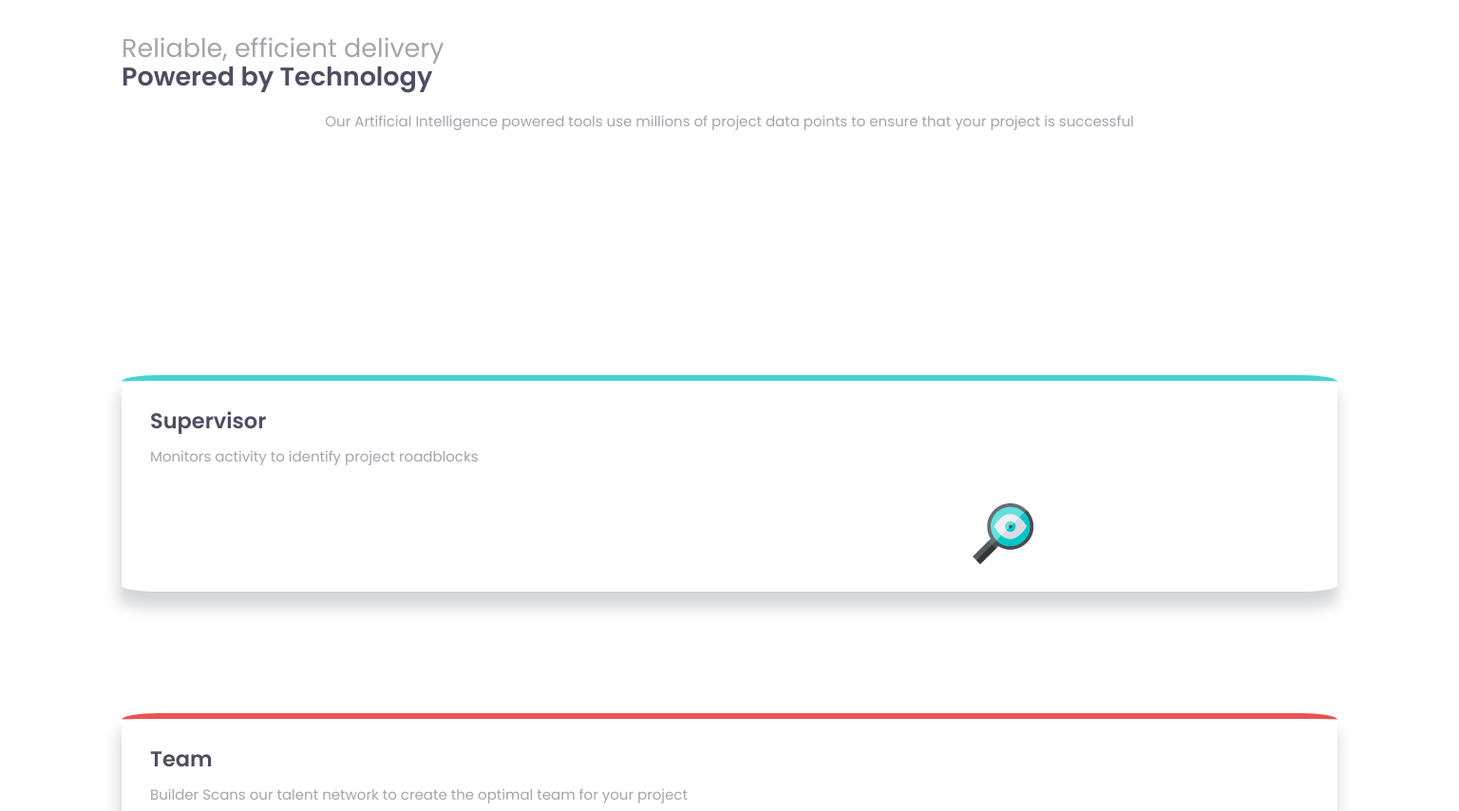
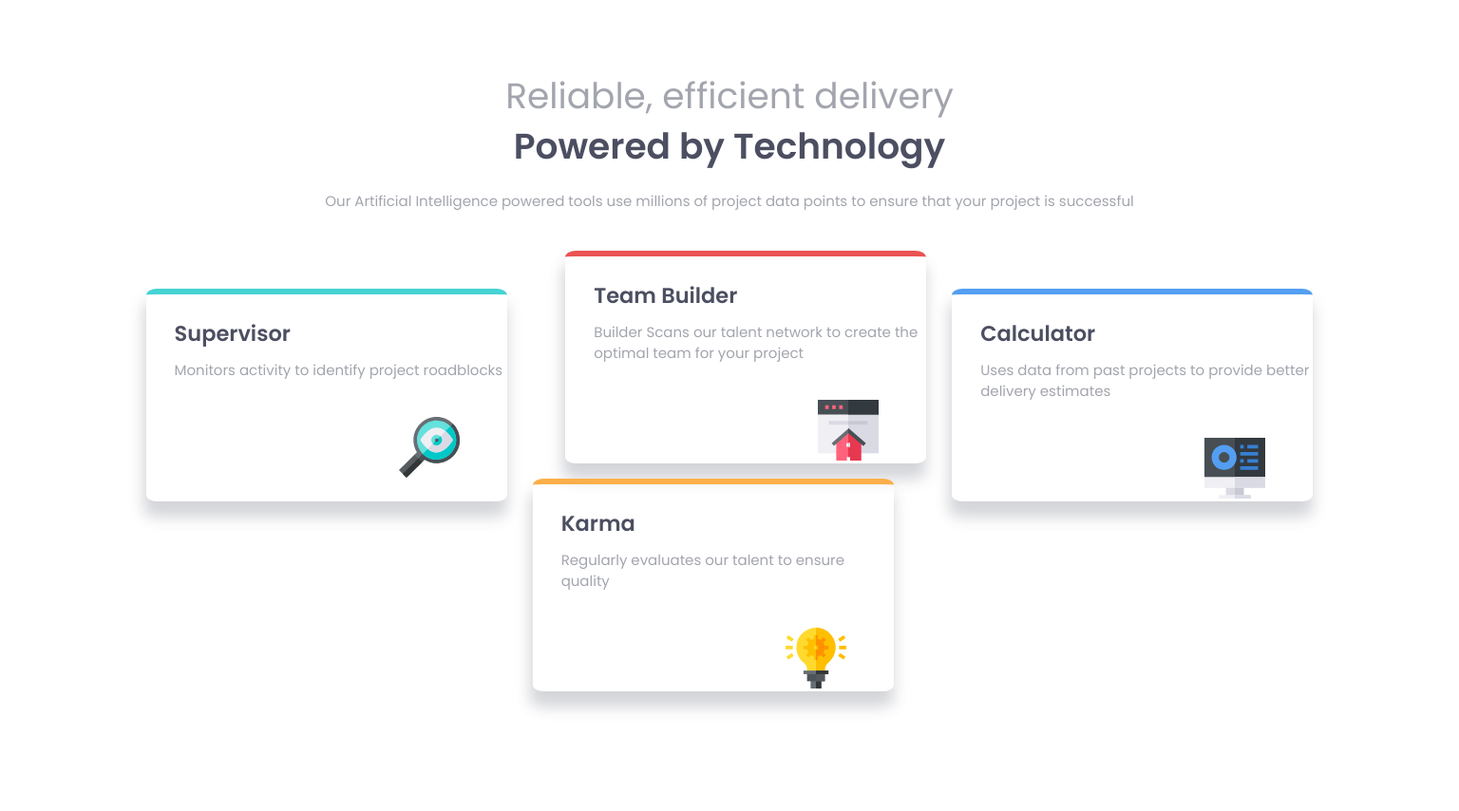
Before and after one commit to Rzva03/four-card-feature-section, a plain HTML site: page index.html in a window 1536 px wide. Shown: the top 854 px of the page at 95% size. Drawn offline with Linux system fonts and the light colour scheme.

Commit message:
Add files via upload

```diff
--- a/css/style.css
+++ b/css/style.css
@@ -6,8 +6,6 @@
   --darkBlue: hsl(234, 12%, 34%);
   --grayishBlue: hsl(229, 6%, 66%);
   --veryGray: hsl(0, 0%, 98%);
-}
-.box-shadow {
 }
 .margin-left {
   margin-left: 2rem;
@@ -47,7 +45,7 @@ body {
   color: var(--grayishBlue);
   margin-bottom: 20%;
 }
-/****Box Container****/
+/****Section Container****/
 .container-section {
   border-radius: 3%;
   -webkit-border-radius: 3%;
@@ -70,17 +68,73 @@ body {
 .container-section__img {
   margin: 1.5rem 0 1.5rem 70%;
 }
-
 /****Supervisor****/
 .supervisor {
   border-top: 0.4rem solid var(--cyan);
 }
+/****Team****/
 .team {
   border-top: 0.4rem solid var(--red);
 }
+/****Karma****/
 .karma {
   border-top: 0.4rem solid var(--orange);
 }
+/****Calculator****/
 .calculator {
   border-top: 0.4rem solid var(--blue);
 }
+
+@media screen and (min-width: 1440px) {
+  /****Main container****/
+  .container {
+    display: flex;
+    flex-direction: column;
+    width: 80vw;
+    margin-left: auto;
+    margin-right: auto;
+  }
+  /****Title****/
+  .container-title h2 {
+    font-size: 2.5rem;
+    text-align: center;
+    line-height: 3.5rem;
+    margin-top: 5rem;
+  }
+  .container-title__paragraph {
+    margin-bottom: 10vh;
+    font-size: 1rem;
+  }
+  /****Section Container****/
+  .container-section {
+    width: 25vw;
+    height: 28vh;
+  }
+  /****Box Container****/
+  .container-box {
+    width: 100%;
+    display: flex;
+    flex-direction: row;
+  }
+  /****Supervisor****/
+  .supervisor {
+    margin-right: 4vw;
+    z-index: -1;
+  }
+  /****Team****/
+  .team {
+    position: relative;
+    margin-top: -5vh;
+  }
+  /****Karma****/
+  .karma {
+    position: relative;
+    margin-top: 25vh;
+    margin-left: -27vw;
+  }
+  /****Calculator****/
+  .calculator {
+    margin-left: 4vw;
+    z-index: 1;
+  }
+}
--- a/index.html
+++ b/index.html
@@ -38,6 +38,7 @@
           points to ensure that your project is successful
         </p>
       </section>
+      <section class="container-box">
         <section class="container-section supervisor">
           <h3 class="margin-left">Supervisor</h3>
           <p class="margin-left">
@@ -50,7 +51,7 @@
           />
         </section>
         <section class="container-section team">
-        <h3 class="margin-left">Team</h3>
+          <h3 class="margin-left">Team Builder</h3>
           <p class="margin-left">
             Builder Scans our talent network to create the optimal team for your
             project
@@ -83,13 +84,17 @@
             class="container-section__img"
           />
         </section>
+      </section>
     </article>
     <footer>
       <p class="attribution">
         Challenge by
         <a href="https://www.frontendmentor.io?ref=challenge" target="_blank"
           >Frontend Mentor</a
-        >. Coded by <a href="#">Abraham Víctor Zaragoza Rodríguez</a>.
+        >. Coded by
+        <a href="https://github.com/17920368" target="_blank"
+          >Abraham Víctor Zaragoza Rodríguez</a
+        >.
       </p>
     </footer>
   </body>
```
Lines whose indentation alone changed are shown as unchanged.
